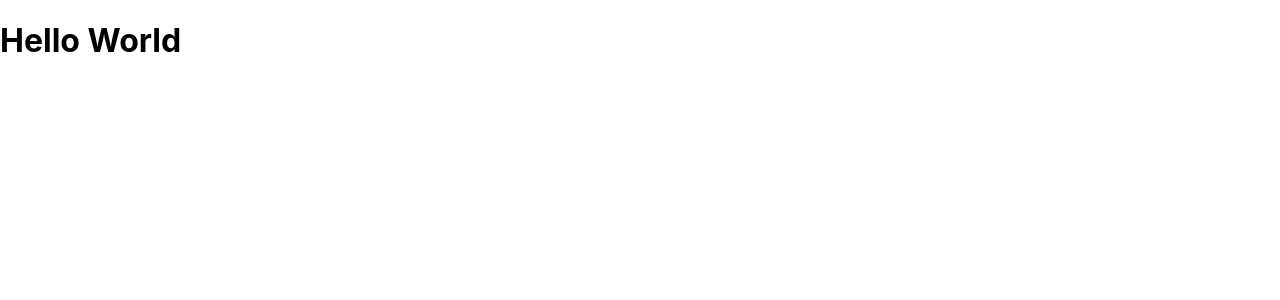
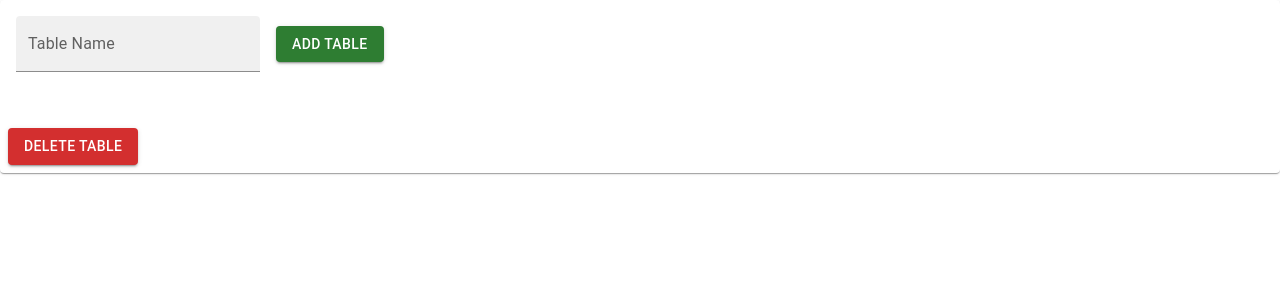
Before and after one commit to jtmhuka33/datai, a React (Create React App) app in the folder webview-app/: page / in a window 1280 px wide. Shown: the top 300 px of the page. Built offline with nearby package versions, Linux system fonts and the light colour scheme.

Commit message:
feat: basic tableCard component no functionality

```diff
--- a/webview-app/src/App.js
+++ b/webview-app/src/App.js
@@ -1,8 +1,9 @@
 import './App.css';
+import TableCard from './components/TableCard/TableCard';
 
 function App() {
   return (
-    <h1>Hello World</h1>
+    <TableCard/>
   );
 }
 
--- /dev/null
+++ b/webview-app/src/components/TableCard/TableCard.js
@@ -0,0 +1,34 @@
+import {
+  Button,
+  Card,
+  CardActions,
+  CardContent,
+  CardHeader,
+  Box,
+  TextField,
+} from "@mui/material";
+
+export default function TableCard() {
+  return (
+    <Card>
+      <CardHeader
+        title={
+          <Box display="flex" alignItems="center">
+            <TextField
+              label="Table Name"
+              variant="filled"
+              size="medium"
+              sx={{ marginRight: 2 }}
+            />
+            <Button color="success" variant="contained">ADD TABLE</Button>
+          </Box>
+        }
+      />
+
+      <CardContent>{/**  */}</CardContent>
+      <CardActions>
+        <Button color="error" variant="contained">DELETE TABLE</Button>
+      </CardActions>
+    </Card>
+  );
+}
```
